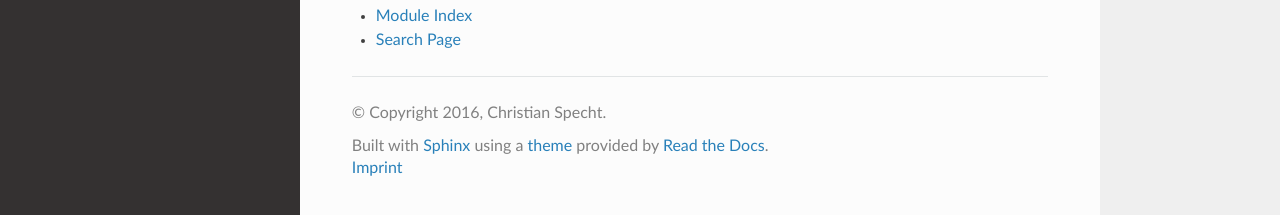
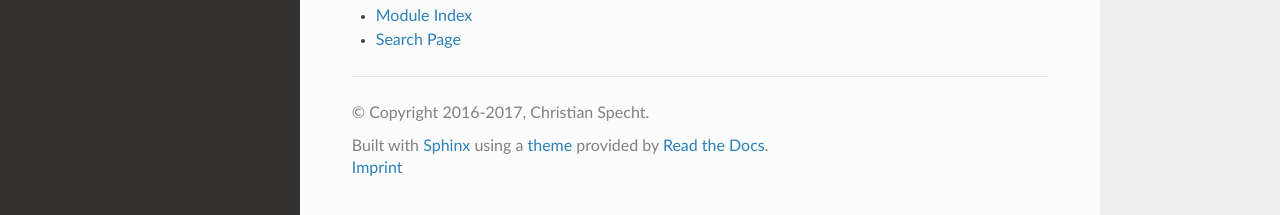
Before and after one commit to christianspecht/scm-backup-docs, a Sphinx documentation site: the page built from source/index.rst, in a window 1280 px wide and 1000 px high. Shown: the part 782-997 px from the top of the window. Built offline with Sphinx 7.4.7 and the Read the Docs theme 2.0.0, drawn with Linux system fonts in a browser that asks for light colours; part of the change alters nothing that is shown.

```diff
--- a/source/conf.py
+++ b/source/conf.py
@@ -47,8 +47,10 @@ master_doc = 'index'
 
 # General information about the project.
 project = 'SCM Backup'
-copyright = '2016, Christian Specht'
 author = 'Christian Specht'
+import datetime
+copyright = '2016-{}, {}'.format(datetime.datetime.now().year, author)
+
 
 # The version info for the project you're documenting, acts as replacement for
 # |version| and |release|, also used in various other places throughout the
```
